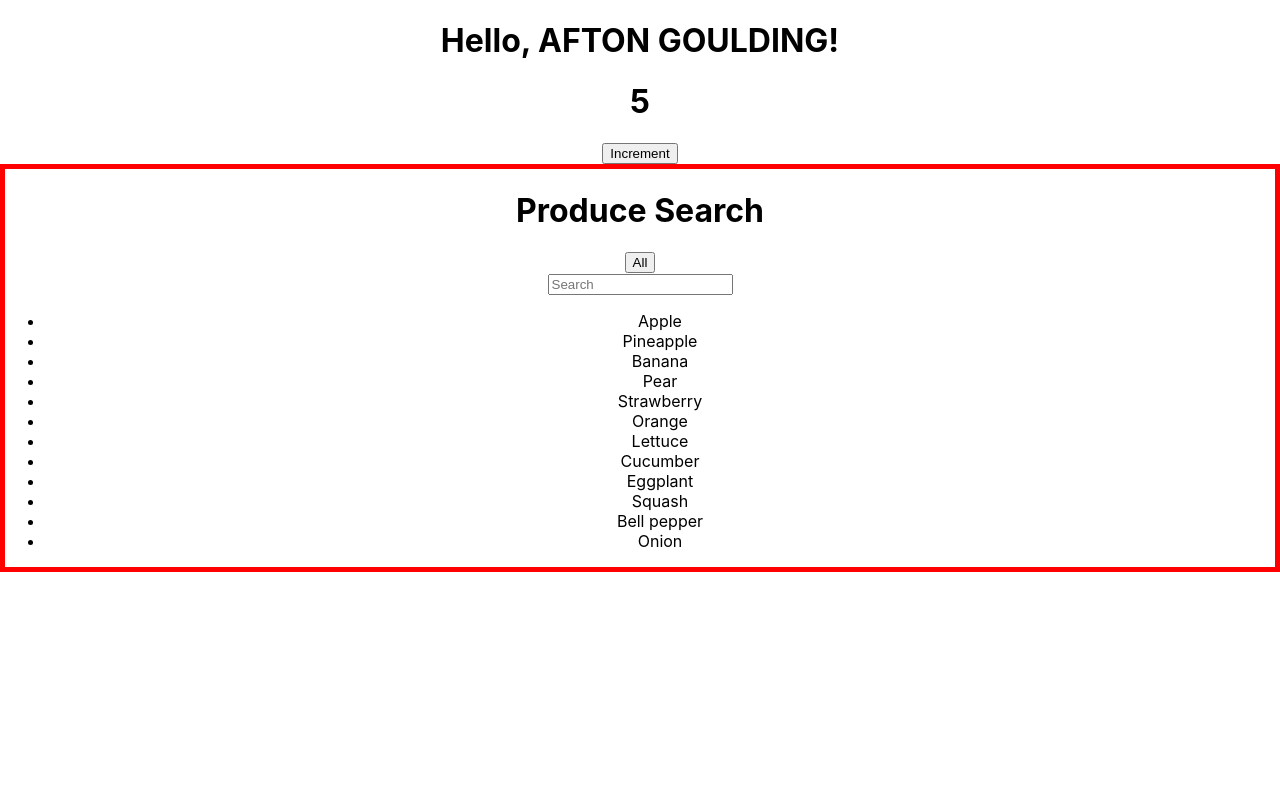
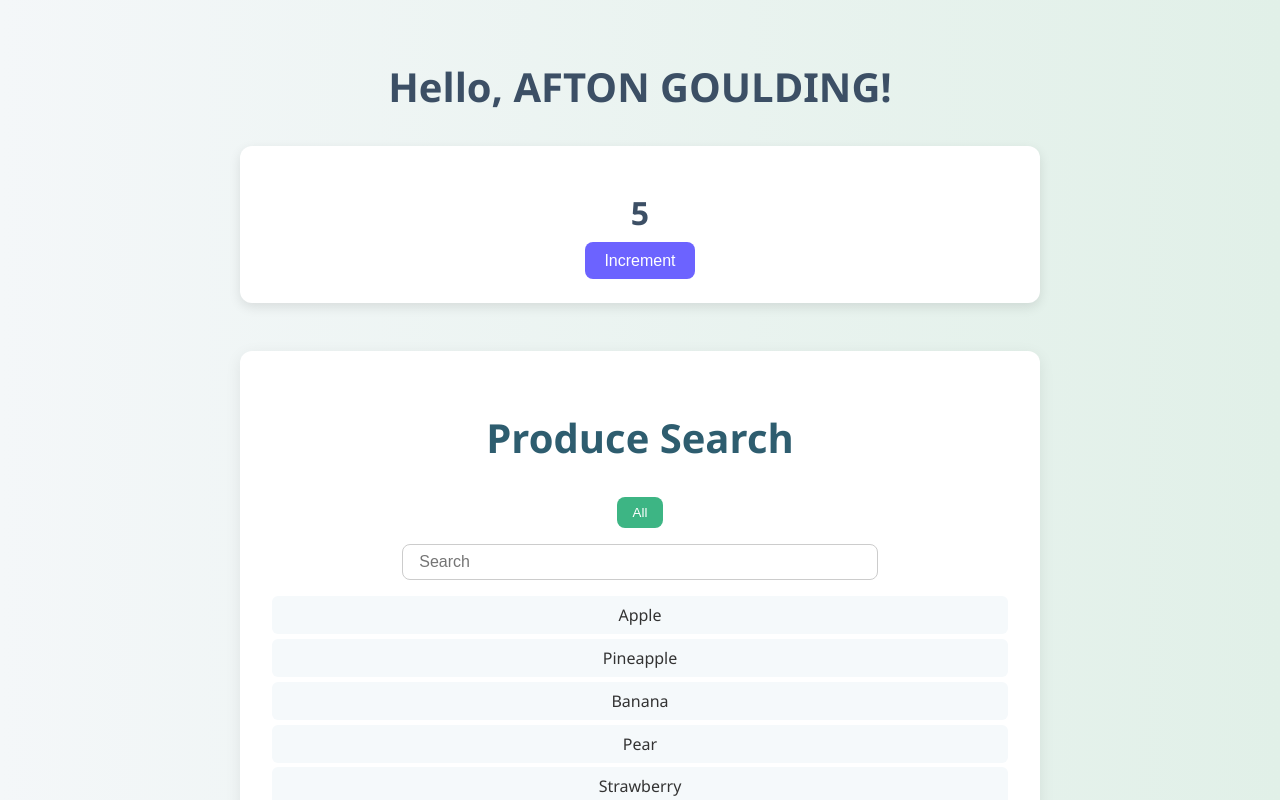
Before and after one commit to itachiispapi/my-app, a React (Create React App) app: page / in a window 1280 px wide. Shown: the top 800 px of the page. Built offline with nearby package versions, Linux system fonts and the light colour scheme.

Commit message:
CSS styling for App.css

```diff
--- a/src/App.css
+++ b/src/App.css
@@ -1,8 +1,118 @@
+/* App-wide styling */
+body {
+  margin: 0;
+  padding: 0;
+  font-family: 'Segoe UI', sans-serif;
+  background: linear-gradient(to right, #f4f7f9, #e1f0e8);
+  color: #333;
+}
+
 .App {
   text-align: center;
+  padding: 2rem;
+  max-width: 800px;
+  margin: auto;
 }
 
+/* HelloWorld greeting */
+h1 {
+  font-size: 2.5rem;
+  margin-bottom: 1rem;
+  color: #3c4f65;
+}
+
+/* Counter component */
+.counter {
+  margin: 2rem 0;
+  background-color: #fff;
+  border-radius: 12px;
+  padding: 1.5rem;
+  box-shadow: 0 4px 12px rgba(0, 0, 0, 0.1);
+}
+
+.counter h1 {
+  font-size: 2rem;
+  margin-bottom: 0.5rem;
+}
+
+.counter button {
+  background-color: #6c63ff;
+  color: white;
+  border: none;
+  padding: 0.6rem 1.2rem;
+  font-size: 1rem;
+  border-radius: 8px;
+  cursor: pointer;
+  transition: background-color 0.3s ease;
+}
+
+.counter button:hover {
+  background-color: #5548e0;
+}
+
+/* FilteredList component */
 .filter-list {
-  border: 5px solid red;
+  margin-top: 3rem;
+  background-color: #fff;
+  border-radius: 12px;
+  padding: 2rem;
+  box-shadow: 0 4px 16px rgba(0, 0, 0, 0.08);
+}
 
+.filter-list h1 {
+  margin-bottom: 1rem;
+  color: #2e5d6f;
 }
+
+/* Input field */
+.filter-list input[type="text"] {
+  width: 60%;
+  padding: 0.5rem 1rem;
+  border-radius: 8px;
+  border: 1px solid #ccc;
+  margin-top: 1rem;
+  font-size: 1rem;
+}
+
+/* Dropdown styling override */
+.dropdown-toggle {
+  margin-top: 1rem;
+  padding: 0.5rem 1rem;
+  background-color: #3db584 !important;
+  color: white !important;
+  border: none !important;
+  border-radius: 8px !important;
+}
+
+.dropdown-menu {
+  border-radius: 8px;
+  overflow: hidden;
+}
+
+.dropdown-item {
+  padding: 0.5rem 1.2rem;
+  transition: background-color 0.2s ease;
+}
+
+.dropdown-item:hover {
+  background-color: #f0f0f0;
+}
+
+/* List component */
+ul {
+  list-style-type: none;
+  padding: 0;
+  margin-top: 1rem;
+}
+
+li {
+  padding: 0.5rem;
+  margin: 0.3rem 0;
+  background-color: #f5f9fb;
+  border-radius: 6px;
+  transition: background-color 0.3s ease;
+}
+
+li:hover {
+  background-color: #e9f3f6;
+}
```
